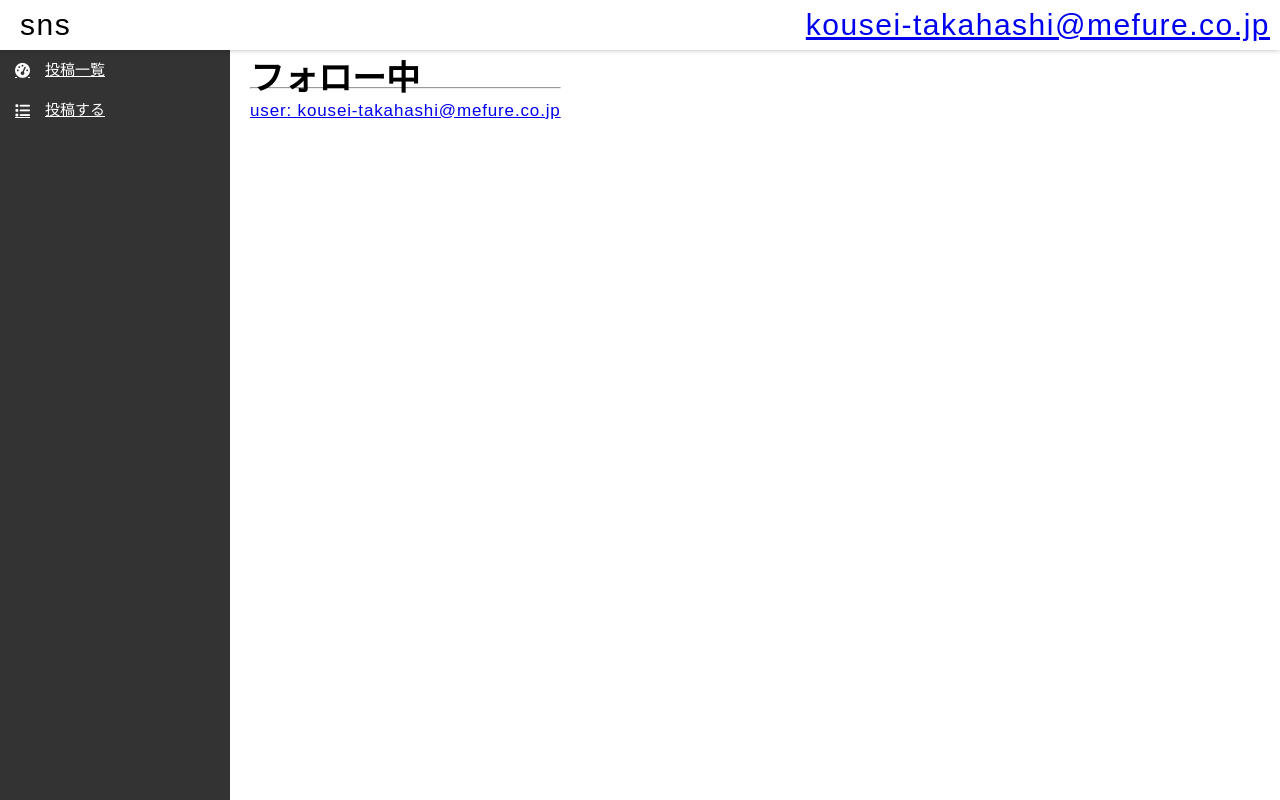
After one commit to kouseidayo/Django, a Django app: page /follows/ in a window 1280 px wide. The commit adds this page. Run offline with Django 4.2, Linux system fonts and the light colour scheme; a user stored in the database is signed in; data comes from the database, SQL or seed files in the repository; both versions use the stored data as it was after the commit; some libraries are stand-ins or nearby versions.

Commit message:
ユーザーページ実装

```diff
--- a/SNS/accounts/adapter.py
+++ b/SNS/accounts/adapter.py
@@ -5,5 +5,5 @@ class AccountAdapter(DefaultAccountAdapter):
     user = super().save_user(request, user, form, commit=False)
     user.age = form.cleaned_data.get("age")
     user.profile = form.cleaned_data.get("profile")
-    user.follow = form.cleaned_data.get("follow")
+    user.following = form.cleaned_data.get("following")
     user.save()
--- a/SNS/main/templates/base.html
+++ b/SNS/main/templates/base.html
@@ -15,7 +15,7 @@
         </div>
         <div id="login">
             {% if user.is_authenticated %}
-            <p><a href="my_page">{{ user.get_username }}</a></p>
+            <p><a href="{% url 'my_page' %}">{{ user.get_username }}</a></p>
             {% else %}
             <p><a href="{% url 'account_login' %}">ログイン</a></p>
             {% endif %}
--- /dev/null
+++ b/SNS/main/templates/main/follows.html
@@ -0,0 +1,16 @@
+{% extends "base.html" %}
+{% block content %}
+<div>
+    <h1>フォロー中</h1>
+</div>
+{% for user in follows %}
+    <hr>
+    <div id="msg">
+	<a href="{% url 'user_page' pk=user.id %}">
+        <p>user: {{ user.username}}</p>
+	</a>
+    </div>
+{% empty %}
+        <p>フォロー中のユーザーがいません</p>
+{% endfor %}
+{% endblock %}
--- a/SNS/main/urls.py
+++ b/SNS/main/urls.py
@@ -10,4 +10,9 @@ urlpatterns = [
     path('comment_page/<int:pk>/',views.comment_page,name='comment_page'),
     path('post_comments/<int:pk>/',views.get_comments,name='post_comments'),
     path('follow_post/<int:pk>/',views.follow_post,name='follow_post'),
+    path('user_page/<int:pk>/',views.user_page,name='user_page'),
+    path('follows/',views.follows,name='follows'),
+    path('followers/',views.followers,name='followers'),
+    path('user_follows/<int:pk>/',views.user_follows,name='user_follows'),
+    path('user_followers/<int:pk>/',views.user_followers,name='user_followers'),
 ]
--- a/SNS/main/views.py
+++ b/SNS/main/views.py
@@ -1,6 +1,6 @@
 from django.shortcuts import render
 from .models import Message,Comment
-from django.contrib.auth.models import User
+#from django.contrib.auth.models import User
 from django.shortcuts import get_object_or_404,redirect
 from django.contrib.auth import get_user_model
 from django.contrib.auth.decorators import login_required
@@ -21,23 +21,31 @@ def user_create(get_id):
 
 
 #メインページ
-#@login_required                 $$$$$$$$$$$$$$未ログイン中はエラーになってしまう
 def msg_list(request):
     msg = Message.objects.all()
     for text in msg:
         text.likes = text.liked_by.count()
-        if text.liked_by.filter(id=request.user.id).exists():#いいねしていない場合
-            text.liked=True
+        if request.user.is_authenticated:
+
+            if text.liked_by.filter(id=request.user.id).exists():#いいねしていない場合
+                text.liked=True
+            else:
+                text.liked=False
+
         else:
             text.liked=False
 
-        user = get_user_model().objects.get(id = text.user.id) #逆参照(仮)
-        text.followers = user.followers.all().count()
-
-        if request.user.following.filter(id=text.user.id).exists():#フォローしていない場合
-            text.followed = True
-        else:
-            text.followed = False
+##        user = get_user_model().objects.get(id = text.user.id) #逆参照(仮)
+##        text.followers = user.followers.all().count()
+##
+##        if request.user.is_authenticated:
+##            if request.user.following.filter(id=text.user.id).exists():#フォローしていない場合
+##                text.followed = True
+##            else:
+##                text.followed = False
+##
+##        else:
+##            text.followed = False
 
 
     return render(request, 'main/msg_list.html', {'msg': msg})
@@ -68,7 +76,11 @@ def my_page(request):
     for text in msg:
         text.likes = text.liked_by.count()
 
-    return render(request, 'main/my_page.html', {'msg':msg})
+    user= get_object_or_404(get_user_model(), id=request.user.id)
+    followers=user.followers.all().count()
+    follows=user.following.all().count()
+
+    return render(request, 'main/my_page.html', {'msg':msg,'followers':followers,'follows':follows})
 
 
 
@@ -125,4 +137,52 @@ def follow_post(request,pk): #pkの内容はフォローするターゲットの
                 post.following.remove(user_create(pk))
             else:
                 post.following.add(user_create(pk))
-    return redirect('msg_list')
+    return redirect('user_page',pk=pk)
+
+
+#ユーザーページ
+#@login_required
+def user_page(request,pk):
+    user= get_object_or_404(get_user_model(), pk=pk)
+    msg = Message.objects.filter(user=user)
+    for text in msg:
+        text.likes = text.liked_by.count()
+
+
+    if request.user.is_authenticated:
+            if request.user.following.filter(id=pk).exists():#フォローしていない場合
+                followed = True
+            else:
+                followed = False
+    else:
+        followed = False
+
+    #user = get_user_model().objects.get(id = text.user.id) #逆参照(仮)
+    followers=user.followers.all().count()
+    follows=user.following.all().count()
+
+    return render(request, 'main/user_page.html', {'followed':followed,'follows':follows,'followers':followers,'user':user,'msg':msg})
+
+@login_required
+def follows(request):
+    user= get_object_or_404(get_user_model(), id=request.user.id)
+    follows=user.following.all()
+    return render(request, 'main/follows.html', {'follows':follows})
+
+@login_required
+def followers(request):
+    user= get_object_or_404(get_user_model(), id=request.user.id)
+    followers=user.followers.all()
+    return render(request, 'main/followers.html', {'followers':followers})
+
+@login_required
+def user_follows(request,pk):
+    user= get_object_or_404(get_user_model(), pk=pk)
+    follows=user.following.all()
+    return render(request, 'main/follows.html', {'follows':follows})
+
+@login_required
+def user_followers(request,pk):
+    user= get_object_or_404(get_user_model(), pk=pk)
+    followers=user.followers.all()
+    return render(request, 'main/followers.html', {'followers':followers})
```
Also changed, not shown: SNS/main/templates/main/followers.html (added, +16 -0 lines), SNS/main/templates/main/msg_list - コピー.html (added, +36 -0 lines), SNS/main/templates/main/msg_list.html (+2 -10 lines), SNS/main/templates/main/my_page.html (+7 -2 lines), SNS/main/templates/main/user_page.html (added, +29 -0 lines), SNS/db.sqlite3.
